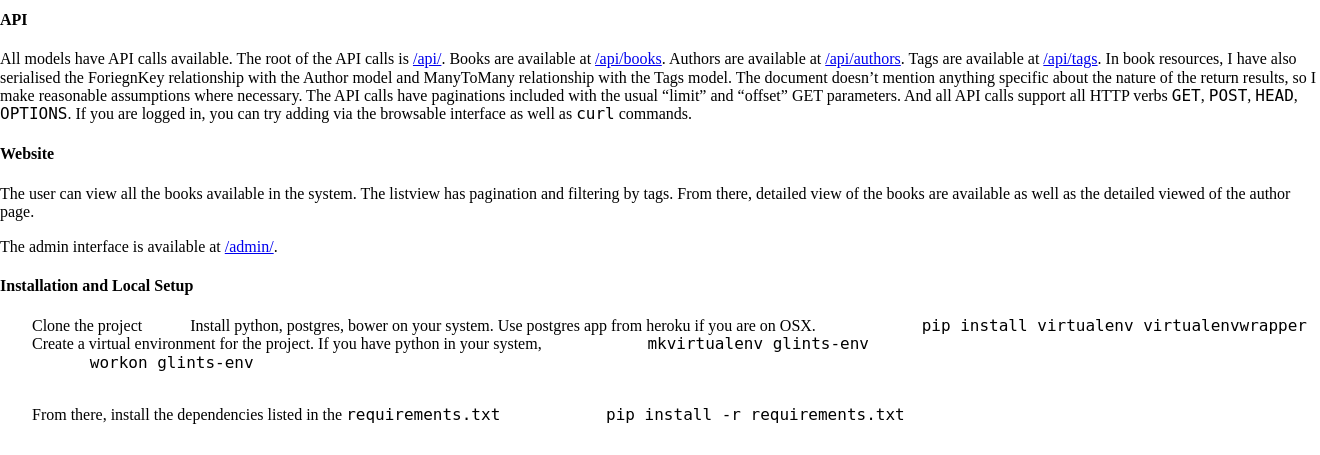
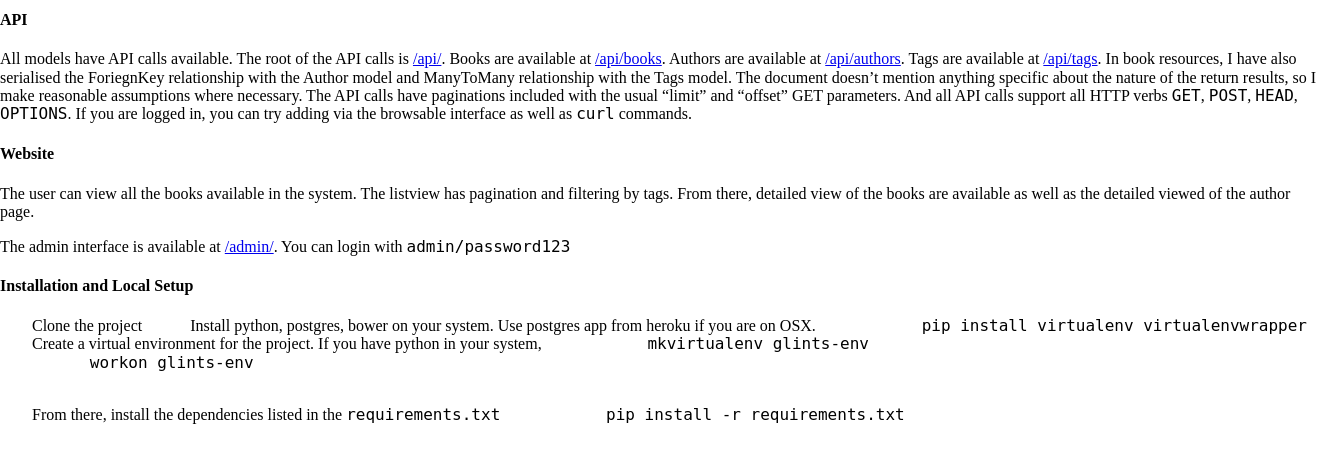
Before and after one commit to khzaw/glints-interview, a Django app: page /writeup/ in a window 1320 px wide. Shown: the part 838-1293 px from the top of the page. Run offline with Django 3.2, Linux system fonts and the light colour scheme; some libraries are stand-ins or nearby versions.

Commit message:
Add admin credentials

```diff
--- a/glints/templates/writeup/index.html
+++ b/glints/templates/writeup/index.html
@@ -25,7 +25,7 @@
   The user can view all the books available in the system. The listview has pagination and filtering by tags. From there, detailed view of the books are available as well as the detailed viewed of the author page.
   </p>
   <p>
-  The admin interface is available at <a href="/admin">/admin/</a>.
+  The admin interface is available at <a href="/admin">/admin/</a>. You can login with <code>admin/password123</code>
   </p>
 
   <h4>Installation and Local Setup</h4>
```
